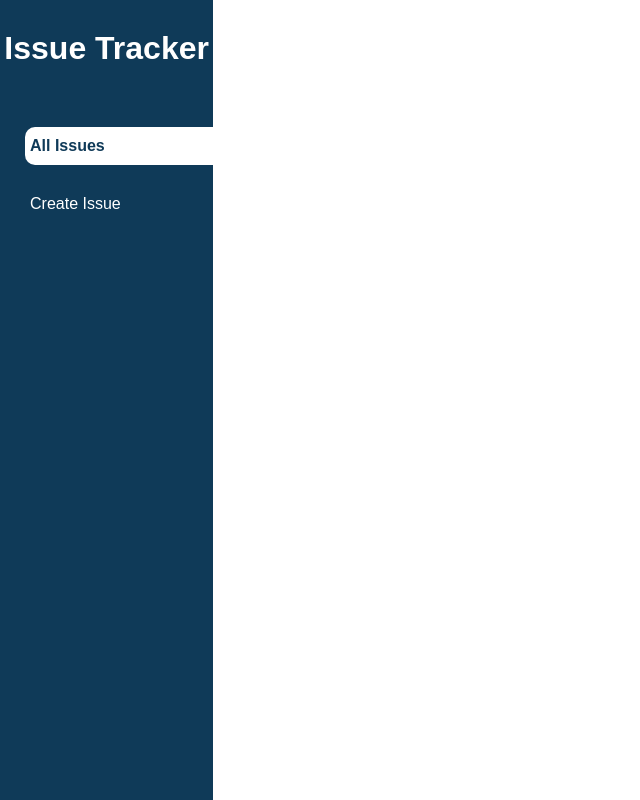
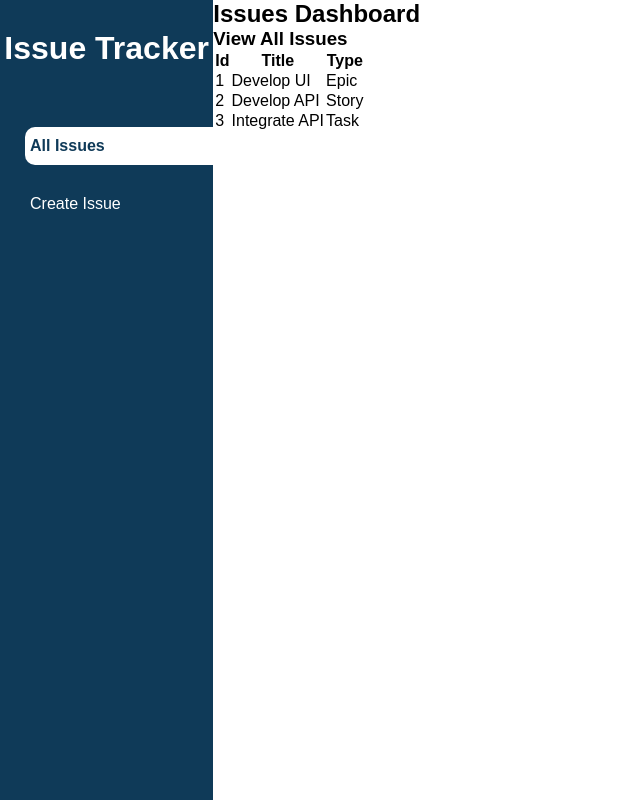
Before and after one commit to Usman-Ubaid/issue-tracker-mini-jira, a React (Create React App) app in the folder frontend/: page / in a window 1280 px wide. Shown: the whole page, without its empty margins (0-640 px from the left). Built offline with nearby package versions, Linux system fonts and the light colour scheme.

Commit message:
feat: add table for issues

```diff
--- a/frontend/src/pages/IssuesDashboard.jsx
+++ b/frontend/src/pages/IssuesDashboard.jsx
@@ -1,7 +1,41 @@
 import Layout from "../components/Layout";
 
 const IssuesDashboard = () => {
-  return <Layout></Layout>;
+  const tableHeadings = [{ id: "Id", title: "Title", type: "Type" }];
+
+  const issues = [
+    { id: 1, issueTitle: "Develop UI", issueType: "Epic" },
+    { id: 2, issueTitle: "Develop API", issueType: "Story" },
+    { id: 3, issueTitle: "Integrate API", issueType: "Task" },
+  ];
+  return (
+    <Layout>
+      <div className="issues-dashboard">
+        <h2>Issues Dashboard</h2>
+        <h3>View All Issues</h3>
+        <table>
+          <thead>
+            {tableHeadings.map((heading) => (
+              <tr>
+                <th>{heading.id}</th>
+                <th>{heading.title}</th>
+                <th>{heading.type}</th>
+              </tr>
+            ))}
+          </thead>
+          <tbody>
+            {issues.map((issue) => (
+              <tr key={issue.id}>
+                <td>{issue.id}</td>
+                <td>{issue.issueTitle}</td>
+                <td>{issue.issueType}</td>
+              </tr>
+            ))}
+          </tbody>
+        </table>
+      </div>
+    </Layout>
+  );
 };
 
 export default IssuesDashboard;
```
